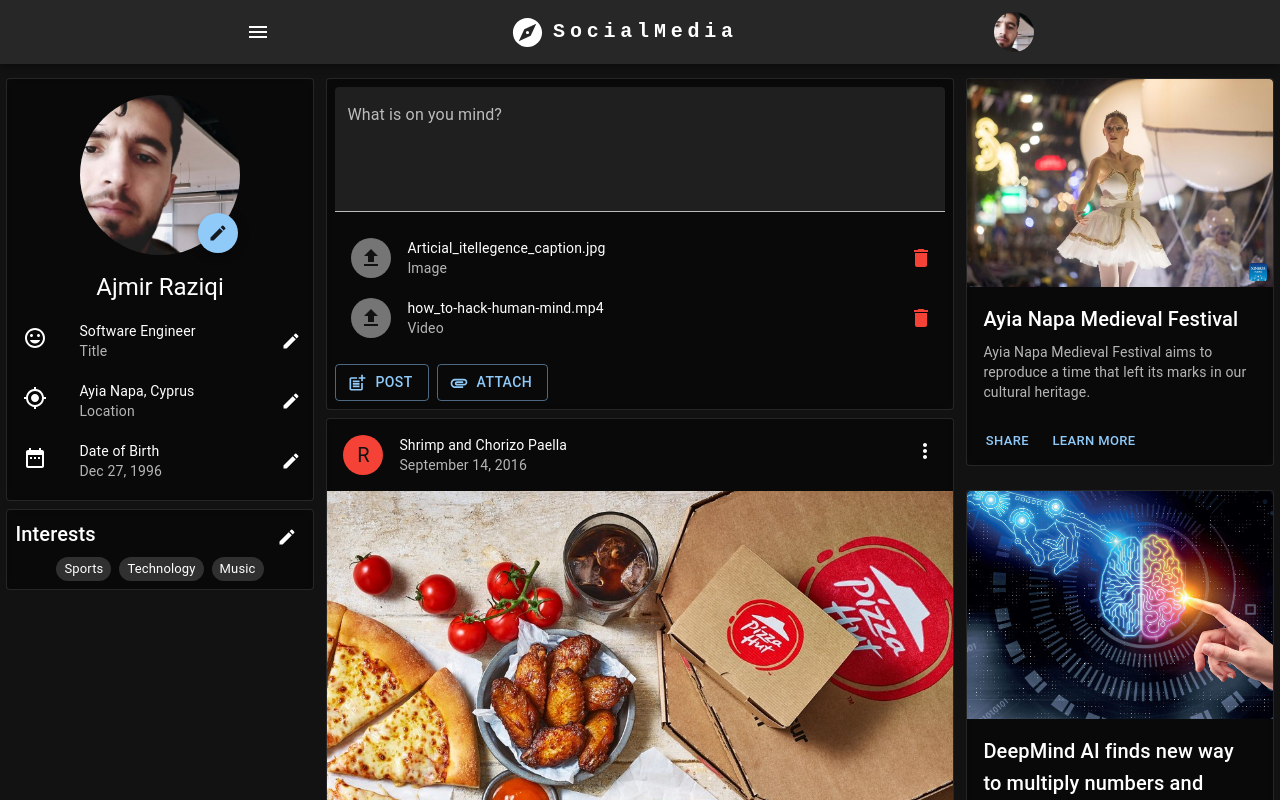
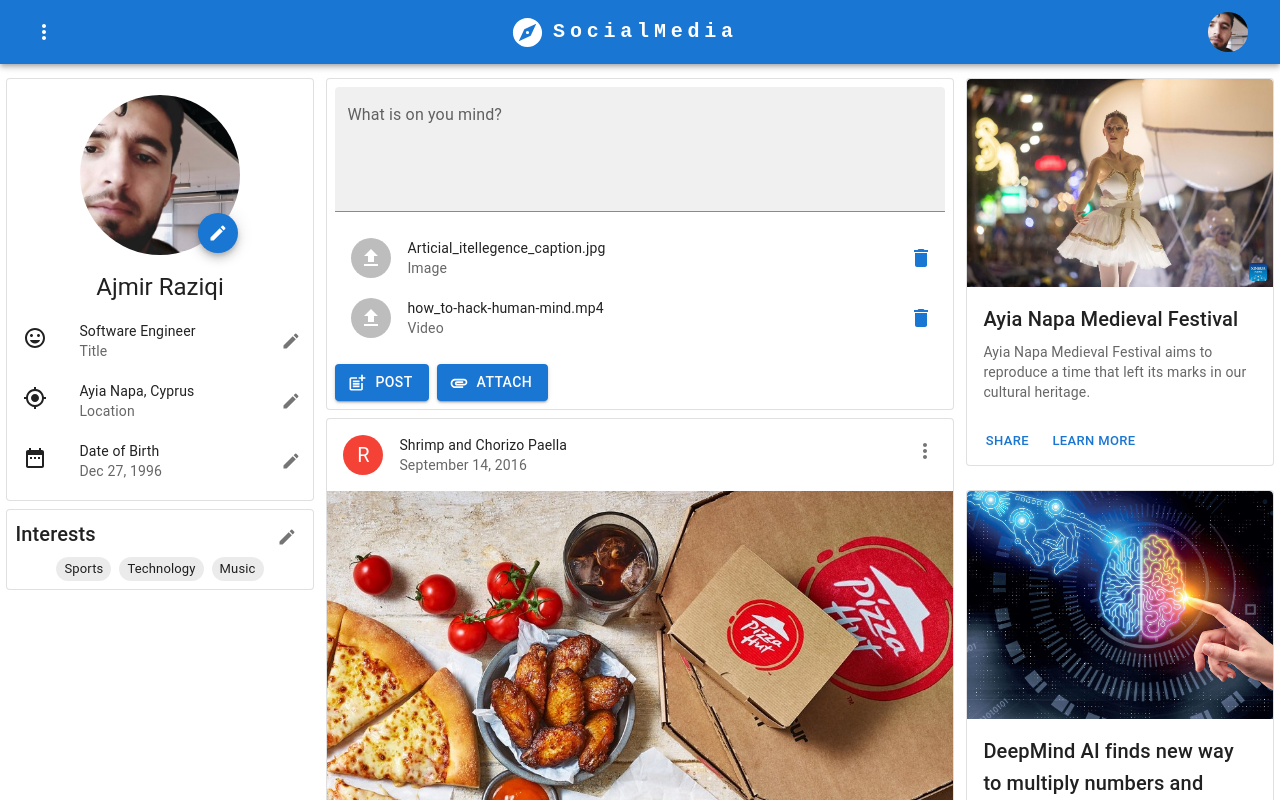
Before and after one commit to ajmir-github/SocialMedia-client, a React (Create React App) app: page / in a window 1280 px wide. Shown: the top 800 px of the page. Built offline with nearby package versions, Linux system fonts and the light colour scheme.

Commit message:
scrollbar added

```diff
--- a/src/App.js
+++ b/src/App.js
@@ -1,5 +1,6 @@
 // Imports
 import { Router, Route } from "./componenets/Router";
+// import "./App.css";
 // Pages
 import Home from "./pages/home";
 import SignUp from "./pages/signUp";
--- a/src/componenets/Feed/AttachedFiles.jsx
+++ b/src/componenets/Feed/AttachedFiles.jsx
@@ -17,7 +17,7 @@ export default function AttachedFiles() {
       <ListItem
         secondaryAction={
           <IconButton edge="end" aria-label="delete">
-            <DeleteIcon color="error"/>
+            <DeleteIcon color="primary"/>
           </IconButton>
         }
       >
@@ -35,7 +35,7 @@ export default function AttachedFiles() {
       <ListItem
         secondaryAction={
           <IconButton edge="end" aria-label="delete">
-            <DeleteIcon color="error"/>
+            <DeleteIcon color="primary"/>
           </IconButton>
         }
       >
--- a/src/componenets/Feed/FeedActions.jsx
+++ b/src/componenets/Feed/FeedActions.jsx
@@ -20,7 +20,7 @@ export default function FeedActions() {
     <Grid item container gap={1}>
       <Button
         color="primary"
-        variant="outlined"
+        variant="contained"
         startIcon={ <PostAddIcon />}
       >
         Post
@@ -29,7 +29,7 @@ export default function FeedActions() {
       <Button
         aria-label="delete"
         color="primary"
-        variant="outlined"
+        variant="contained"
         id="basic-button"
         aria-controls={open ? 'basic-menu' : undefined}
         aria-haspopup="true"
--- a/src/componenets/Navbar/index.jsx
+++ b/src/componenets/Navbar/index.jsx
@@ -6,27 +6,50 @@ import AppBar from '@mui/material/AppBar';
 import Toolbar from '@mui/material/Toolbar';
 import IconButton from '@mui/material/IconButton';
 import Typography from '@mui/material/Typography';
-import MenuIcon from '@mui/icons-material/Menu';
-import Container from '@mui/material/Container';
+import MoreVertIcon  from '@mui/icons-material/MoreVert';
 import Avatar from '@mui/material/Avatar';
 import Tooltip from '@mui/material/Tooltip';
 import LogoIcon from '@mui/icons-material/Explore';
-import { Grid, MenuItem } from '@mui/material';
-
+import { Grid, ListItemIcon, ListItemText, MenuItem } from '@mui/material';
+import useThemeActions from "../../hooks/useThemeActions";
+import LightModeIcon from "@mui/icons-material/LightMode";
+import DarkModeIcon from "@mui/icons-material/DarkMode";
+import UserIcon from "@mui/icons-material/Person";
+import MessageIcon from "@mui/icons-material/Message";
+import LogoutIcon from "@mui/icons-material/Logout";
 
 function SittingMenu() {
   const menu = useMenu();
+  const {
+    turnDarkMode,
+    turnLightMode,
+    themeMode
+  } = useThemeActions();
   return (
     <Grid sx={{display:"flex"}} alignItems="center" justifyContent="center">
       <Tooltip title="Open settings">
         <IconButton onClick={menu.open}>
-          <MenuIcon/>
+          <MoreVertIcon sx={{color:"#fff"}}/>
         </IconButton>
       </Tooltip>
       <ToggleMenu state={menu}>
-        <MenuItem onClick={menu.close}>Profile</MenuItem>
-        <MenuItem onClick={menu.close}>My account</MenuItem>
-        <MenuItem onClick={menu.close}>Logout</MenuItem>
+        {themeMode==="light"?(
+          <MenuItem onClick={menu.onClose(turnDarkMode)}>
+            <ListItemIcon>
+              <DarkModeIcon fontSize="small" />
+            </ListItemIcon>
+            <ListItemText>Dark</ListItemText>
+
+          </MenuItem>
+        ):(
+          <MenuItem onClick={turnLightMode || menu.close}>
+            <ListItemIcon>
+              <LightModeIcon fontSize="small" />
+            </ListItemIcon>
+            <ListItemText>Light</ListItemText>
+          </MenuItem>
+        )}
+
       </ToggleMenu>
     </Grid>
   )
@@ -42,9 +65,28 @@ function UserMenu() {
         </IconButton>
       </Tooltip>
       <ToggleMenu state={menu}>
-        <MenuItem onClick={menu.close}>Profile</MenuItem>
-        <MenuItem onClick={menu.close}>My account</MenuItem>
-        <MenuItem onClick={menu.close}>Logout</MenuItem>
+
+        <MenuItem onClick={menu.close}>
+            <ListItemIcon>
+              <UserIcon fontSize="small" />
+            </ListItemIcon>
+            <ListItemText>Profile</ListItemText>
+        </MenuItem>
+
+        <MenuItem onClick={menu.close}>
+            <ListItemIcon>
+              <MessageIcon fontSize="small" />
+            </ListItemIcon>
+            <ListItemText>Messages</ListItemText>
+        </MenuItem>
+
+        <MenuItem onClick={menu.close}>
+            <ListItemIcon>
+              <LogoutIcon fontSize="small" />
+            </ListItemIcon>
+            <ListItemText>Logout</ListItemText>
+        </MenuItem>
+
       </ToggleMenu>
     </Grid>
   )
@@ -78,8 +120,7 @@ function MainTitle() {
 export default function Navbar(){
 
   return (
-    <AppBar position="sticky">
-      <Container maxWidth="md">
+    <AppBar position="static">
       <Toolbar>
         <Grid container justifyContent="space-between" alighItems="center">
           <SittingMenu/>
@@ -87,7 +128,6 @@ export default function Navbar(){
           <UserMenu/>
         </Grid>
       </Toolbar>
-      </Container>
     </AppBar>
   );
 };
--- /dev/null
+++ b/src/componenets/Scrollbar.jsx
@@ -0,0 +1,18 @@
+const style = `
+  ::-webkit-scrollbar {
+    width: 5px;
+  }
+  ::-webkit-scrollbar-track {
+    background: #121212;
+  }
+  ::-webkit-scrollbar-thumb {
+    background: #888;
+  }
+  ::-webkit-scrollbar-thumb:hover {
+    background: #1976d2;
+  }
+`
+
+export default function ScrollBar(){
+  return <style jsx>{style}</style>
+}
--- a/src/componenets/ThemeProvider.jsx
+++ b/src/componenets/ThemeProvider.jsx
@@ -7,6 +7,9 @@ import {
 import {
   useSelector,
 } from "react-redux";
+
+import Scrollbar from "./Scrollbar";
+
 
 // background-color: #e5e5f7;
 // opacity: 0.8;
@@ -27,14 +30,16 @@ const lightTheme = createTheme({
 // }))
 
 
+
+
+
 export default function ThemeProvider({children}) {
   const themeMode = useSelector(s=>s.theme);
   return (
     <Provider theme={themeMode==="light"?lightTheme:darkTheme}>
       <CssBaseline/>
-      {/* <BodyBackground> */}
-        {children}
-      {/* </BodyBackground> */}
+      <Scrollbar/>
+      {children}
     </Provider>
   )
 }
--- a/src/componenets/toggleMenu.jsx
+++ b/src/componenets/toggleMenu.jsx
@@ -7,10 +7,15 @@ export function useMenu() {
   const isOpen = Boolean(anchorEl);
   const open = (event) => setAnchorEl(event.currentTarget)
   const close = () => setAnchorEl(null);
+  const onClose = callback => ()=>{
+    close();
+    callback();
+  }
   return {
     isOpen,
     open,
     close,
+    onClose,
     anchorEl
   }
 }
--- a/src/hooks/useThemeActions.js
+++ b/src/hooks/useThemeActions.js
@@ -1,7 +1,9 @@
 import { useSelector, useDispatch } from "react-redux";
 import { themeActions } from "../state/themeState";
 
-export function useThemeActions(){
+
+
+export default function useThemeActions(){
   const themeMode = useSelector(s=>s.theme);
   const dispatch = useDispatch();
   const turnLightMode = ()=>{
--- a/src/state/themeState.js
+++ b/src/state/themeState.js
@@ -1,13 +1,20 @@
-const themeInitValue = "dark";
+const localStoreName = "APP_THEME_MODE";
+// let the browser remember the thememode
+const getLocalThemeMode = () => localStorage.getItem(localStoreName) || "light";
+const setLocalTHemeMode = themeName => localStorage.setItem(localStoreName, themeName);
 
 export const themeActions = {
   darkMode:"THEMEMODE_DARK",
   lightMode:"THEMEMODE_LIGHT"
 }
-export const themeReducer = (state = themeInitValue, {type})=>{
+export const themeReducer = (state = getLocalThemeMode(), {type})=>{
   switch (type) {
-    case themeActions.darkMode: return "dark"
-    case themeActions.lightMode: return "light"
+    case themeActions.darkMode:
+      setLocalTHemeMode("dark");
+      return "dark"
+    case themeActions.lightMode:
+      setLocalTHemeMode("light");
+      return "light"
     default: return state
   }
 }
```
Lines whose indentation alone changed are shown as unchanged.
